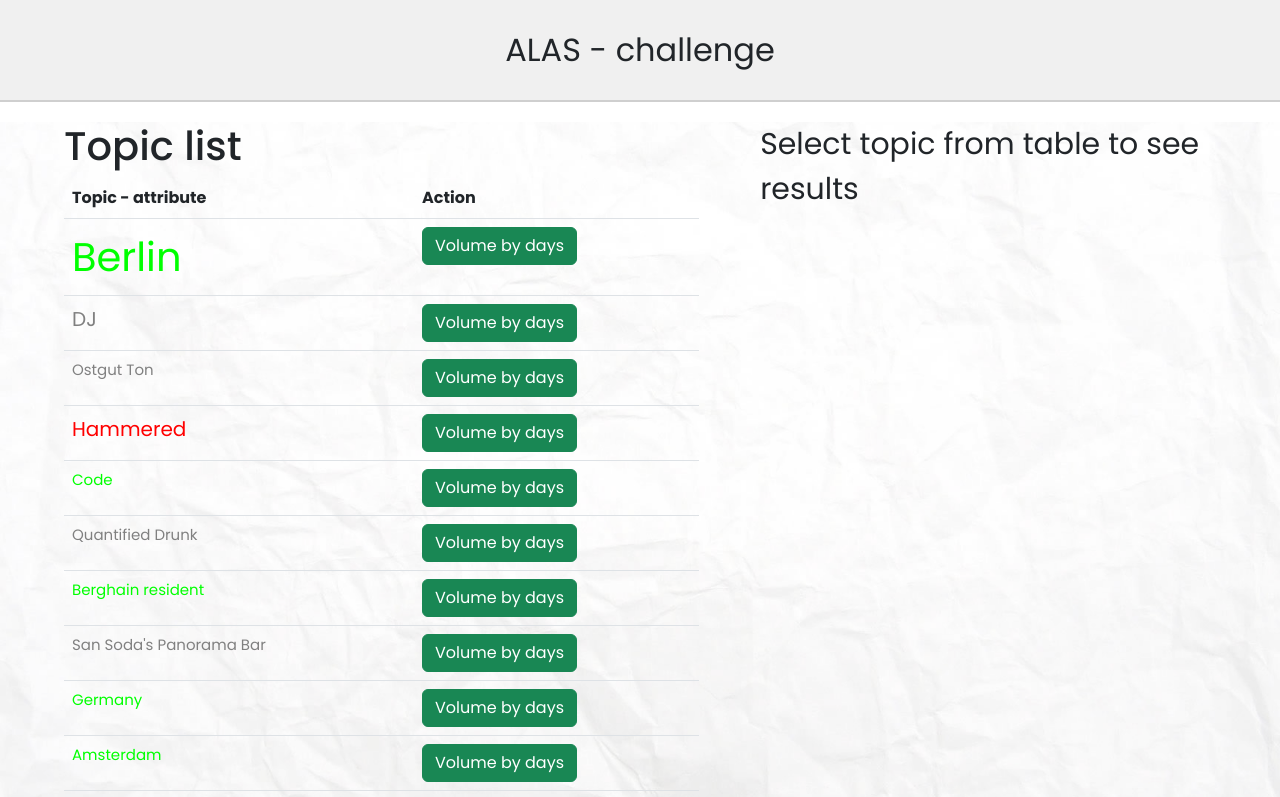
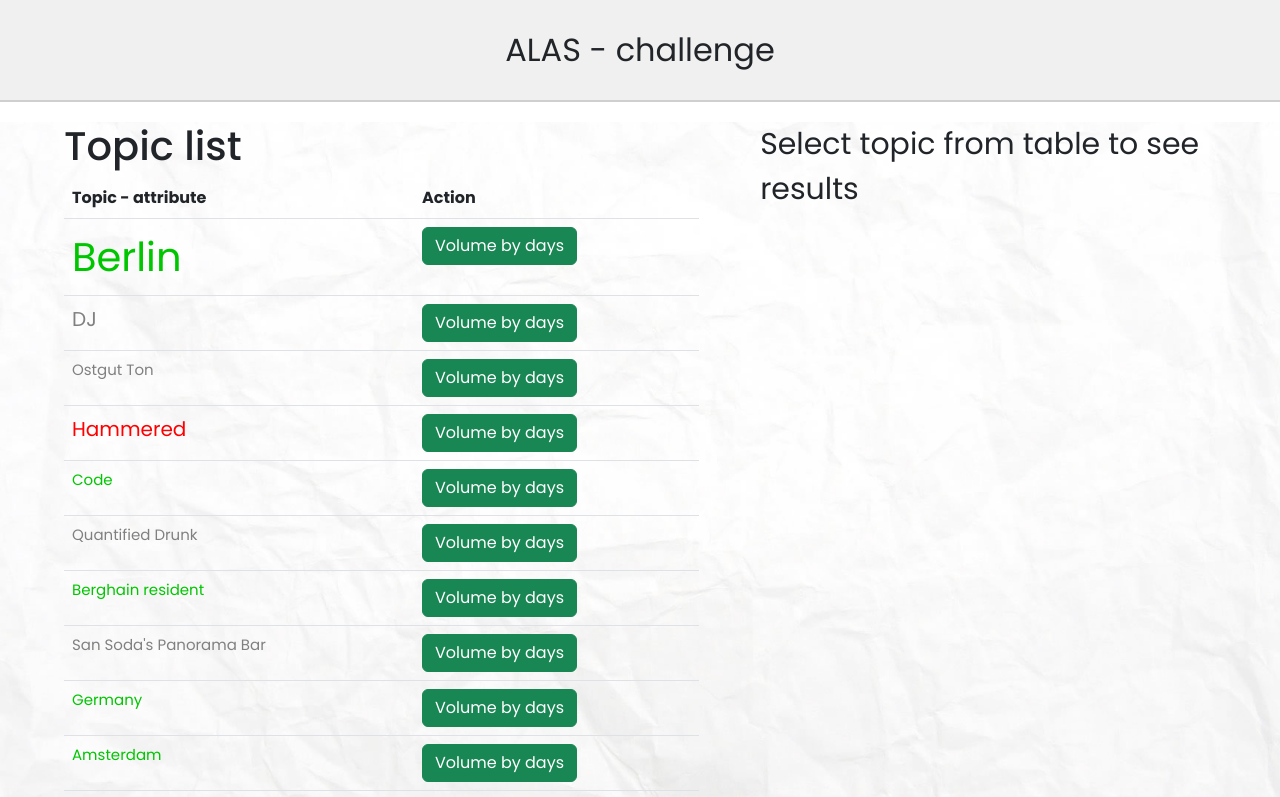
Before and after one commit to bujakkristijan/challenge, a React (Create React App) app in the folder alas-challenge/: page / in a window 1280 px wide. Shown: the top 797 px of the page. Built offline with nearby package versions, Linux system fonts and the light colour scheme.

Commit message:
izmenjena boja za zelenu

```diff
--- a/alas-challenge/src/components/list-topic/ListTopicComponent.js
+++ b/alas-challenge/src/components/list-topic/ListTopicComponent.js
@@ -66,7 +66,7 @@
     const checkSentimentScoreAndSetColor = (topic) =>{
       let fontSizeAfterCheck = checkFontSize(topic);
       if(topic.sentimentScore > 60){
-        return <td style={{color : "rgb(0, 255, 0)", fontSize: fontSizeAfterCheck }} className='td-content' onClick={() => setSelectedTopic(topic)}>{topic.label}</td>
+        return <td style={{color : "rgb(0, 198, 0)", fontSize: fontSizeAfterCheck }} className='td-content' onClick={() => setSelectedTopic(topic)}>{topic.label}</td>
       }
       else if(topic.sentimentScore < 40){
         return <td style={{color : "red", fontSize: fontSizeAfterCheck }} className='td-content' onClick={() => setSelectedTopic(topic)}>{topic.label}</td>
--- a/alas-challenge/src/components/topic-details/TopicDetailsComponent.css
+++ b/alas-challenge/src/components/topic-details/TopicDetailsComponent.css
@@ -20,7 +20,7 @@
 }
 
 .div-positive-sentiment{
-    color: rgb(0, 255, 0);
+    color: rgb(0, 198, 0);
     margin-left: 10px;
 }
 
```
